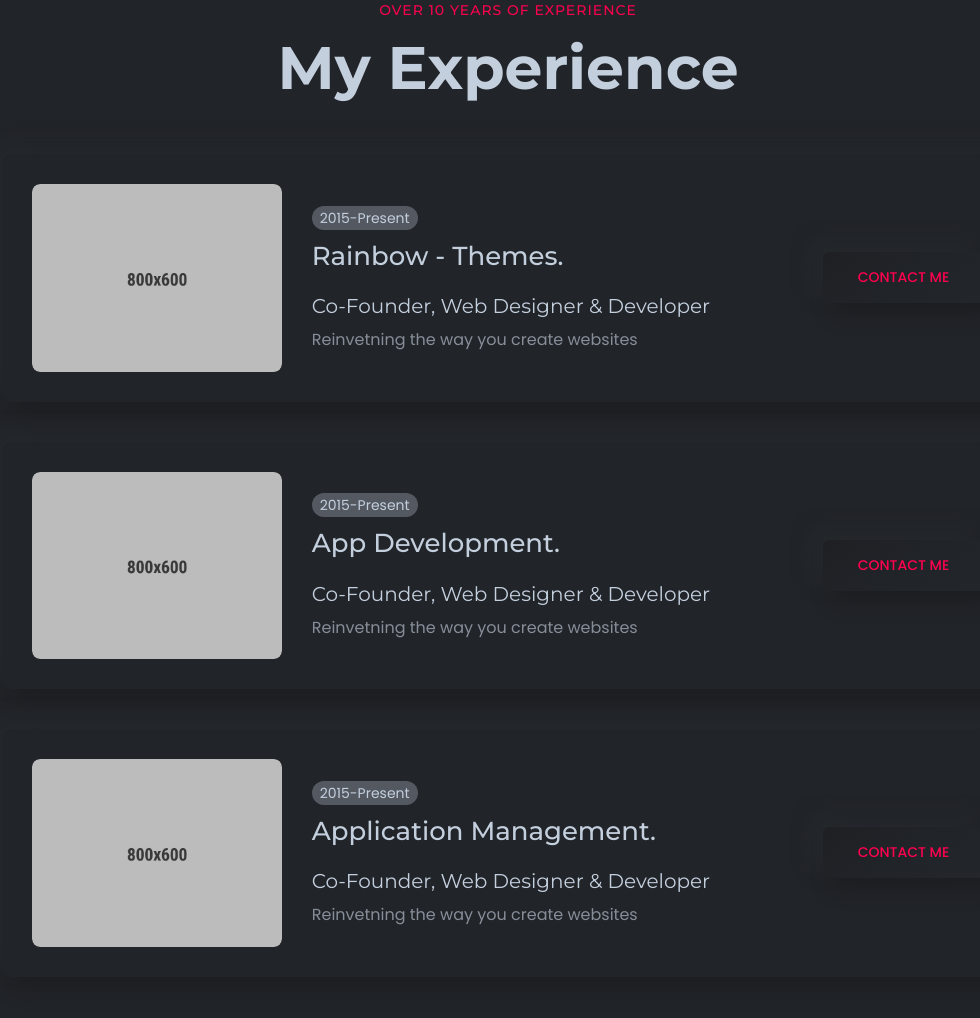
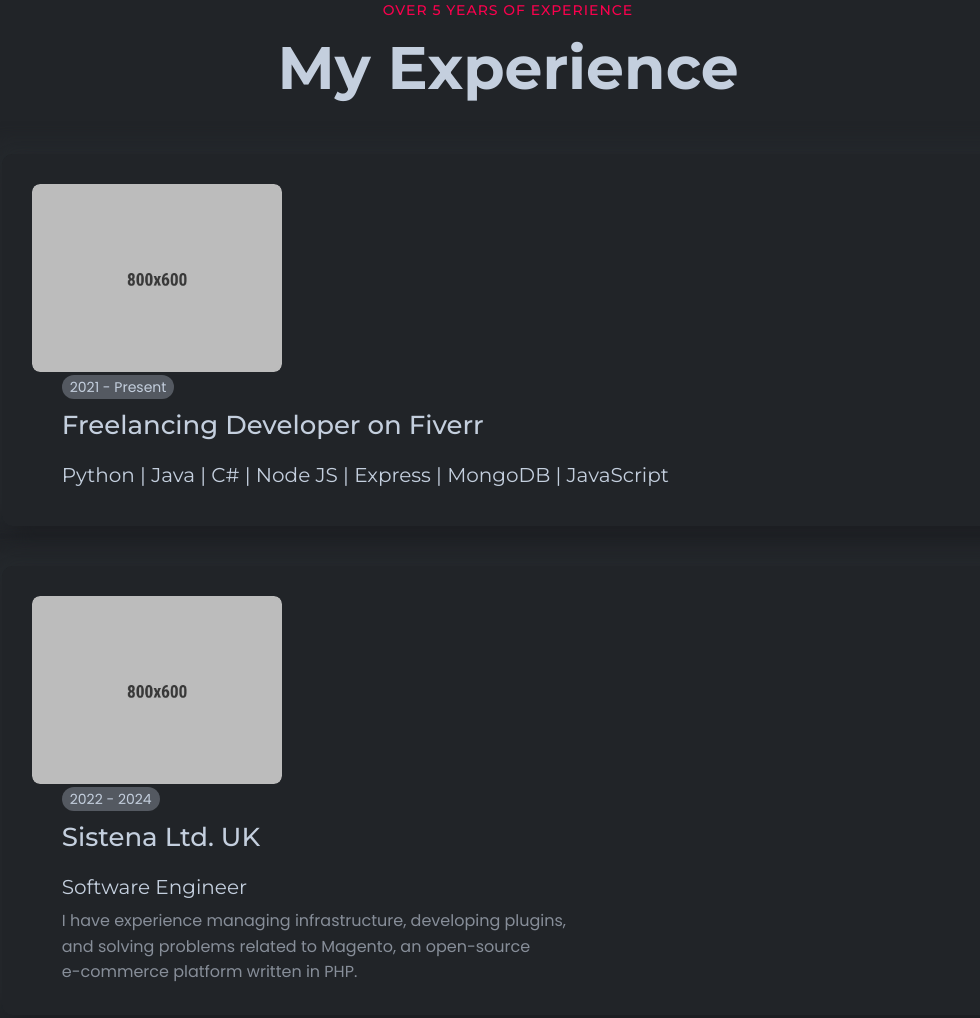
Before and after one commit to z1nc0r3/Portfolio, a plain HTML site: page index.html in a window 1280 px wide. Shown: the part 1239-2257 px from the top of the page, without its empty margins (132-1112 px from the left). Drawn offline with Linux system fonts and the light colour scheme; files whose address does not match are found by name.

Commit message:
Add Experience

```diff
--- a/index.html
+++ b/index.html
@@ -211,7 +211,7 @@
                 <div class="row">
                     <div class="col-lg-12">
                         <div data-aos="fade-up" data-aos-duration="500" data-aos-delay="100" data-aos-once="true" class="section-title text-center">
-                            <span class="subtitle">Over 10 years of experience</span>
+                            <span class="subtitle">Over 5 years of experience</span>
                             <h2 class="title">My Experience</h2>
                         </div>
                     </div>
@@ -226,19 +226,13 @@
                                     <img src="assets/images/portfolio/portfolio-01.jpg" alt="Personal Portfolio">
                                 </div>
                                 <div class="experience-center">
-                                    <span class="date">2015-Present</span>
+                                    <span class="date">2021 - Present</span>
                                     <h4 class="experience-title">
-                                        Rainbow - Themes.
+                                        Freelancing Developer on Fiverr
                                     </h4>
                                     <h6 class="subtitle">
-                                        Co-Founder, Web Designer & Developer
+                                        Python | Java | C# | Node JS | Express | MongoDB | JavaScript
                                     </h6>
-                                    <p class="disc">Reinvetning the way you create websites</p>
-                                </div>
-                            </div>
-                            <div class="experience-right">
-                                <div class="experience-footer">
-                                    <a class="rn-btn" href="#contacts"><span>CONTACT ME</span></a>
                                 </div>
                             </div>
                         </div>
@@ -251,49 +245,18 @@
                                     <img src="assets/images/portfolio/portfolio-02.jpg" alt="Personal Portfolio">
                                 </div>
                                 <div class="experience-center">
-                                    <span class="date">2015-Present</span>
+                                    <span class="date">2022 - 2024</span>
                                     <h4 class="experience-title">
-                                        App Development.
+                                        Sistena Ltd. UK
                                     </h4>
                                     <h6 class="subtitle">
-                                        Co-Founder, Web Designer & Developer
+                                        Software Engineer
                                     </h6>
-                                    <p class="disc">Reinvetning the way you create websites</p>
-                                </div>
-                            </div>
-                            <div class="experience-right">
-                                <div class="experience-footer">
-                                    <a class="rn-btn" href="#contacts"><span>CONTACT ME</span></a>
+                                    <p class="disc text-justify">I have experience managing infrastructure, developing plugins,<br> and solving problems related to Magento, an open-source<br> e-commerce platform written in PHP.</p>
                                 </div>
                             </div>
                         </div>
                         <!-- single skills -->
-
-                        <!-- single skills -->
-                        <div data-aos="fade-up" data-aos-duration="500" data-aos-delay="300" data-aos-once="true" class="experience-style-two">
-                            <div class="experience-left">
-                                <div class="experience-image">
-                                    <img src="assets/images/portfolio/portfolio-03.jpg" alt="Personal Portfolio">
-                                </div>
-                                <div class="experience-center">
-                                    <span class="date">2015-Present</span>
-                                    <h4 class="experience-title">
-                                        Application Management.
-                                    </h4>
-                                    <h6 class="subtitle">
-                                        Co-Founder, Web Designer & Developer
-                                    </h6>
-                                    <p class="disc">Reinvetning the way you create websites</p>
-                                </div>
-                            </div>
-                            <div class="experience-right">
-                                <div class="experience-footer">
-                                    <a class="rn-btn" href="#contacts"><span>CONTACT ME</span></a>
-                                </div>
-                            </div>
-                        </div>
-                        <!-- single skills -->
-
                     </div>
                 </div>
             </div>
```
